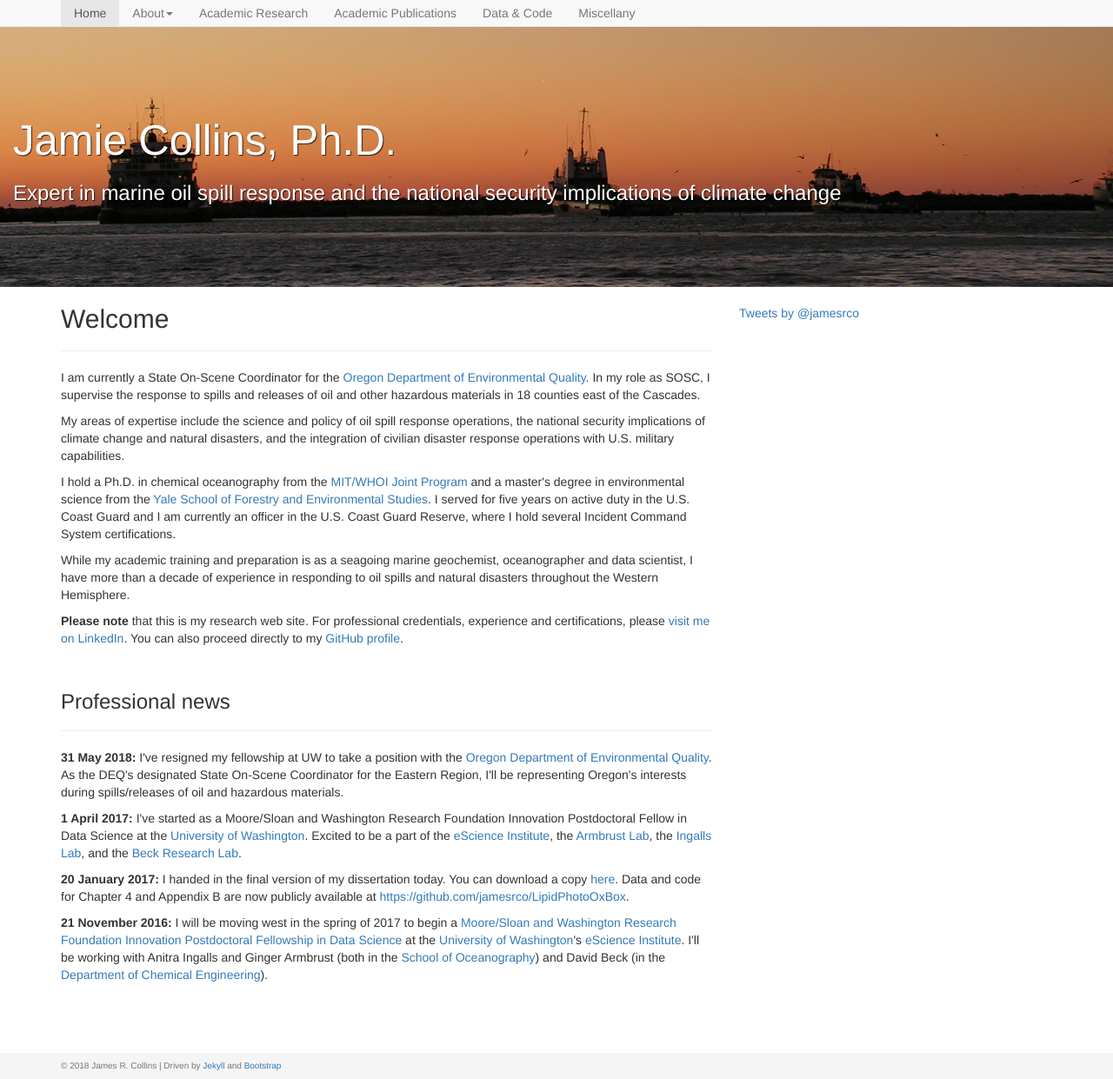
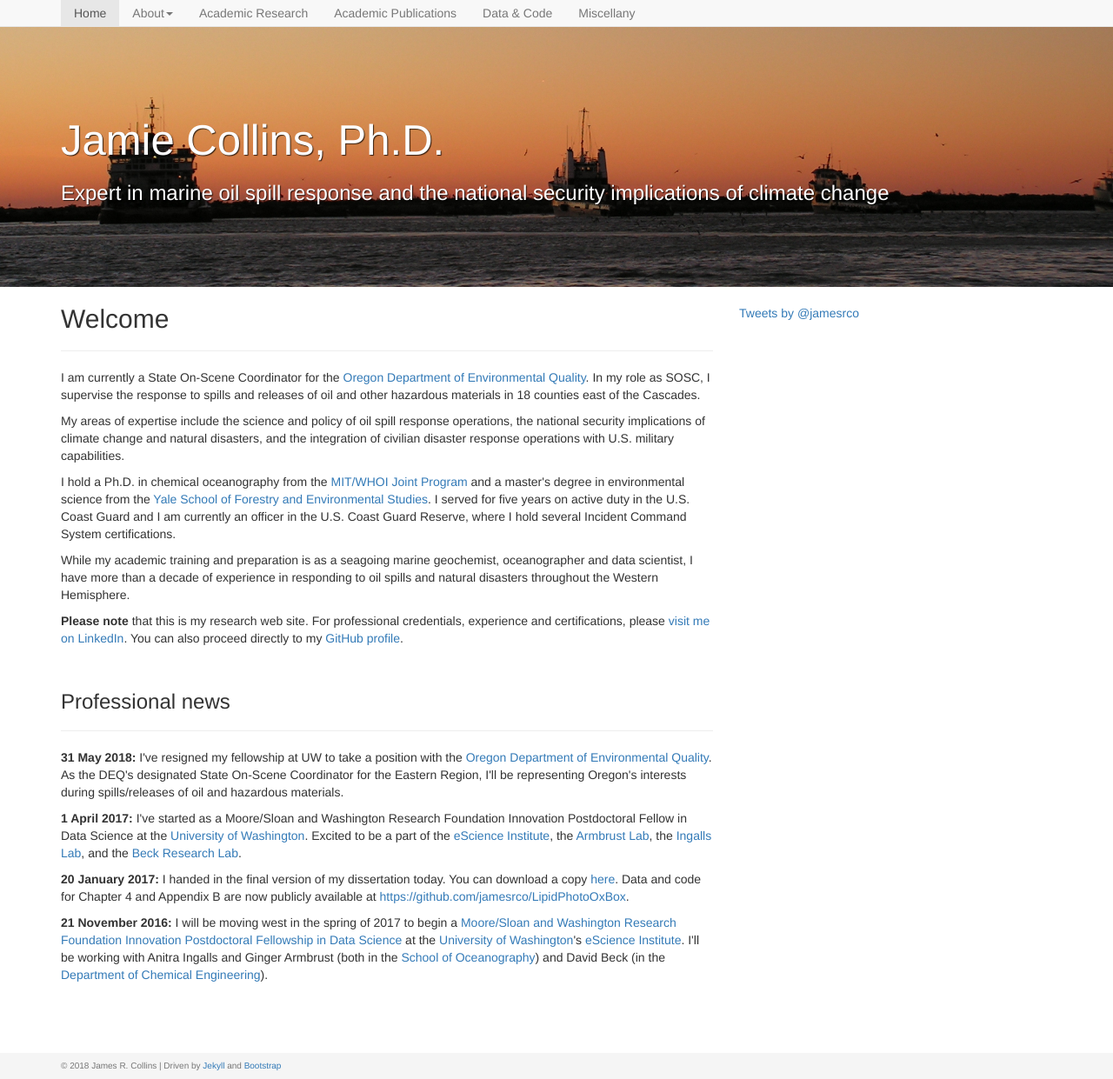
Before and after one commit to jamesrco/jamesrco.github.io, a Jekyll site: the page built from index.html, in a window 1280 px wide and 1241 px high. Shown: the whole window at 87% size. Built offline with Jekyll 4.4.1, drawn with Linux system fonts in a browser that asks for light colours; nearby versions of some CDN libraries; comment, search, counter and statistics services are not loaded.

Commit message:
Fixing centering of header text

```diff
--- a/css/fading-carousel.css
+++ b/css/fading-carousel.css
@@ -84,12 +84,16 @@
 }
 /* Carousel Overlay */
 .carousel-overlay {
-	margin: 0;
 	position: absolute;
 	top: 50%;
 	transform: translate(0, -50%);
+	right: 0;
+	left: 0;
 	color: white;
 	text-shadow: 1px 1px 1px rgba(0,0,0,.75);
+}
+.carousel-overlay h1 {
+    font-size: 2.0em;
 }
 @media (min-width: 600px) {
     .carousel-overlay h1 {
```
